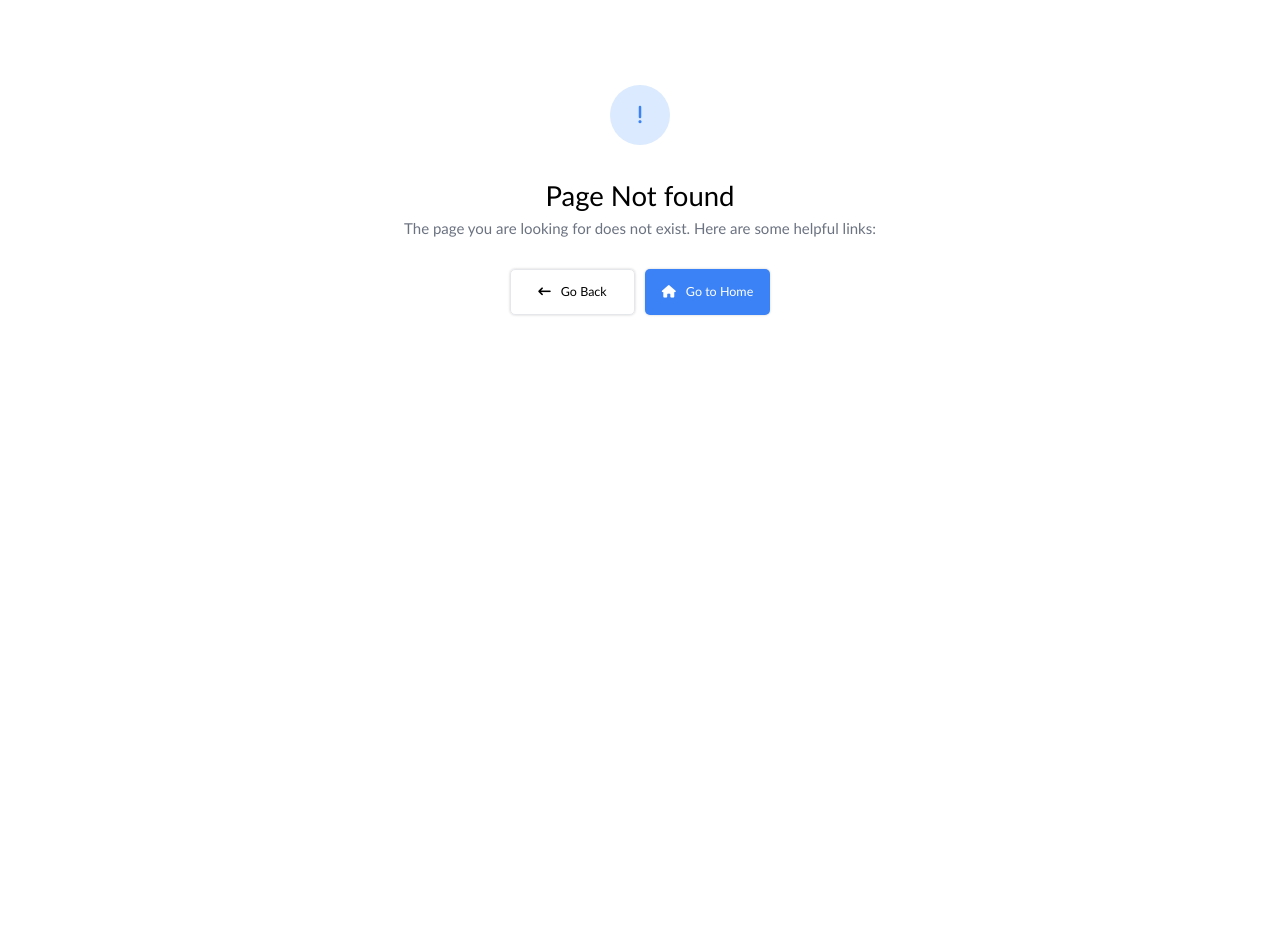
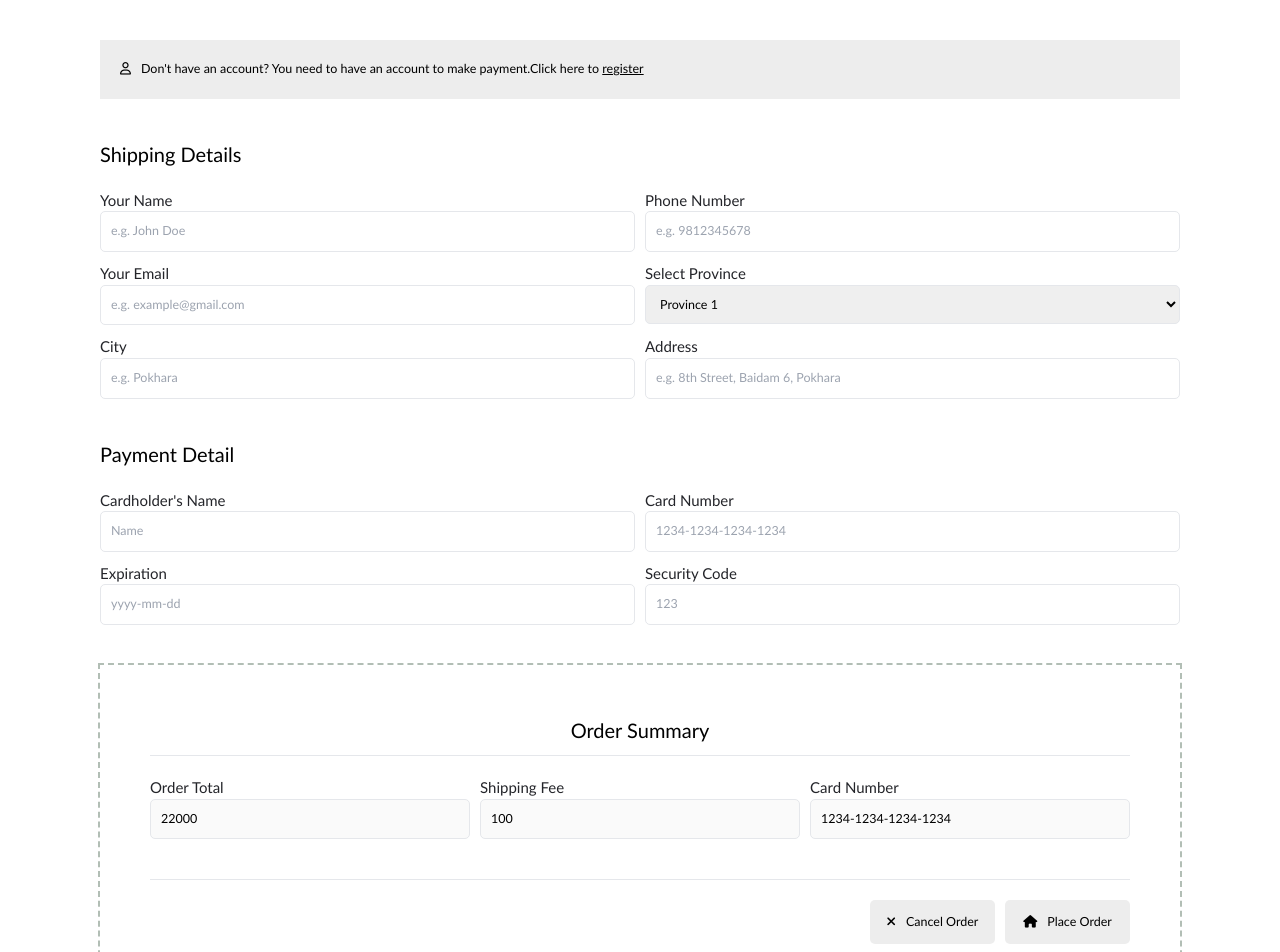
Before and after one commit to YogendraRana/react-ecommerce, a React (Vite) app: page /checkout in a window 1280 px wide. Before the commit this address had no page. Shown: the part 200-1152 px from the top of the page. Before the commit the page ends 800 px from the top, so only its background shows below. Built offline with nearby package versions, Linux system fonts and the light colour scheme.

Commit message:
Added checkout page

```diff
--- a/src/App.tsx
+++ b/src/App.tsx
@@ -6,6 +6,7 @@ import Home from "./components/layout/Home";
 import AuthForm from "./components/auth/AuthForm";
 import NotFound from "./components/layout/NotFound";
 import Products from "./components/products/Products";
+import Checkout from "./components/checkout/Checkout";
 
 const router = createBrowserRouter([
     { path: "/", element: <Home /> },
@@ -13,6 +14,7 @@ const router = createBrowserRouter([
     { path: "/women", element: <Products category="women" /> },
     { path: "/kids", element: <Products category="kids" /> },
     { path: "/join", element: <AuthForm /> },
+    { path: "/checkout", element: <Checkout /> },
     { path: '*', element: <NotFound /> }
 ]);
 
--- /dev/null
+++ b/src/components/checkout/Checkout.tsx
@@ -0,0 +1,144 @@
+import { Link } from 'react-router-dom';
+import Divider from '../utils/Divider';
+import Footer from '../layout/Footer';
+
+const Checkout = () => {
+
+    return (
+        <>
+            <div className='px-[10rem]'>
+                <div className="h-[30vh] flex flex-col justify-center items-center relative">
+                    <h2 className='text-[3rem]'>Checkout</h2>
+                    <div className='mt-[1rem] text-[1.25rem]'>
+                        <Link to='/'>Home</Link>
+                        <span className='mx-[1rem]'>.</span>
+                        <span>Checkout</span>
+                    </div>
+                </div>
+
+                <div className="p-[2rem] text-[1.25rem] bg-[#ededed]">
+                    <i className="fa-regular fa-user"></i>
+                    <span className='ml-[1rem]'>Don't have an account? You need to have an account to make payment.</span>
+                    <Link to='/join'>Click here to <u>register</u></Link>
+                </div>
+
+                <Divider />
+                {/* shipping detail */}
+                <div>
+                    <h2 className='text-[2rem] mb-[2rem]'>Shipping Details</h2>
+
+                    <form className='grid grid-cols-2 gap-[1rem] justify-between flex-wrap'>
+                        <label>
+                            <h2 className='text-[1.5rem] text-[#24252a]'>Your Name</h2>
+                            <input type="text" placeholder="e.g. John Doe" autoComplete='off' className='w-[100%] p-[1rem] text-[1.25rem] border rounded-[0.5rem] placeholder:text-[1.25rem]' />
+                        </label>
+
+                        <label>
+                            <h2 className='text-[1.5rem] text-[#24252a]'>Phone Number</h2>
+                            <input type="tel" maxLength={10} placeholder="e.g. 9812345678" autoComplete='off' className='w-[100%] p-[1rem] text-[1.25rem] border rounded-[0.5rem] placeholder:text-[1.25rem]' />
+                        </label>
+
+                        <label>
+                            <h2 className='text-[1.5rem] text-[#24252a]'>Your Email</h2>
+                            <input type="text" placeholder="e.g. example@gmail.com" autoComplete='off' className='w-[100%] p-[1rem] text-[1.25rem] border rounded-[0.5rem] placeholder:text-[1.25rem]' />
+                        </label>
+
+                        <label>
+                            <h2 className='text-[1.5rem] text-[#24252a]'>Select Province</h2>
+                            <select autoComplete='off' className='w-[100%] p-[1rem] text-[1.25rem] border rounded-[0.5rem] placeholder:text-[1.25rem]'>
+                                <option value='' disabled className='text-[1.25rem]'>Province</option>
+                                <option value='Province 1' className='text-[1.25rem]'>Province 1</option>
+                                <option value='Province 2' className='text-[1.25rem]'>Province 2</option>
+                                <option value='Province 3' className='text-[1.25rem]'>Province 3</option>
+                                <option value='Province 4' className='text-[1.25rem]'>Province 4</option>
+                                <option value='Province 5' className='text-[1.25rem]'>Province 5</option>
+                                <option value='Province 6' className='text-[1.25rem]'>Province 6</option>
+                                <option value='Province 7' className='text-[1.25rem]'>Province 7</option>
+                            </select>
+                        </label>
+
+                        <label>
+                            <h2 className='text-[1.5rem] text-[#24252a]'>City</h2>
+                            <input type="text" placeholder="e.g. Pokhara" name='city' autoComplete='off' className='w-[100%] p-[1rem] text-[1.25rem] border rounded-[0.5rem] placeholder:text-[1.25rem]' />
+                        </label>
+
+                        <label>
+                            <h2 className='text-[1.5rem] text-[#24252a]'>Address</h2>
+                            <input type="text" placeholder="e.g. 8th Street, Baidam 6, Pokhara" name='address' autoComplete='off' className='w-[100%] p-[1rem] text-[1.25rem] border rounded-[0.5rem] placeholder:text-[1.25rem]' />
+                        </label>
+                    </form>
+                </div>
+
+                <Divider />
+                {/* payment detail */}
+                <div>
+                    <h2 className='text-[2rem] mb-[2rem]'>Payment Detail</h2>
+
+                    <form className='grid grid-cols-2 gap-[1rem]'>
+                        <label>
+                            <h2 className='text-[1.5rem] text-[#24252a]'>Cardholder's Name</h2>
+                            <input type="text" placeholder='Name' className='w-[100%] p-[1rem] text-[1.25rem] border rounded-[0.5rem] placeholder:text-[1.25rem]' />
+                        </label>
+
+                        <label>
+                            <h2 className='text-[1.5rem] text-[#24252a]'>Card Number</h2>
+                            <input type="text" placeholder="1234-1234-1234-1234" className='w-[100%] p-[1rem] text-[1.25rem] border rounded-[0.5rem] placeholder:text-[1.25rem]' ></input>
+                        </label>
+
+                        <label>
+                            <h2 className='text-[1.5rem] text-[#24252a]'>Expiration</h2>
+                            <input type="text" placeholder='yyyy-mm-dd' className='w-[100%] p-[1rem] text-[1.25rem] border rounded-[0.5rem] placeholder:text-[1.25rem]' ></input>
+                        </label>
+
+                        <label>
+                            <h2 className='text-[1.5rem] text-[#24252a]'>Security Code</h2>
+                            <input type="text" placeholder="123" className='w-[100%] p-[1rem] text-[1.25rem] border rounded-[0.5rem] placeholder:text-[1.25rem]' ></input>
+                        </label>
+                    </form>
+                </div>
+
+                {/* confirm summary */}
+                <Divider />
+                <div className='p-[5rem] outline-dashed outline-2 outline-[#b2beb5] '>
+                    <h2 className='text-[2rem] pb-[1rem] mb-[2rem] text-center border-b'>Order Summary</h2>
+
+                    <div className='grid grid-cols-3 gap-[1rem]'>
+                        <label>
+                            <h2 className='text-[1.5rem] text-[#24252a]'>Order Total</h2>
+                            <input value={22000} disabled className='w-[100%] p-[1rem] text-[1.25rem] border rounded-[0.5rem] placeholder:text-[1.25rem]' />
+                        </label>
+
+                        <label>
+                            <h2 className='text-[1.5rem] text-[#24252a]'>Shipping Fee</h2>
+                            <input value={100} disabled className='w-[100%] p-[1rem] text-[1.25rem] border rounded-[0.5rem] placeholder:text-[1.25rem]' />
+                        </label>
+
+                        <label>
+                            <h2 className='text-[1.5rem] text-[#24252a]'>Card Number</h2>
+                            <input value="1234-1234-1234-1234" disabled className='w-[100%] p-[1rem] text-[1.25rem] border rounded-[0.5rem] placeholder:text-[1.25rem]' ></input>
+                        </label>
+                    </div>
+
+                    <Divider />
+
+                    <div className='pt-[2rem] flex gap-[1rem] justify-end border-t'>
+                        <button className='py-[1.25rem] w-[12.5rem] bg-[#ededed] cursor-pointer rounded-[0.5rem] text-[1.25rem]'>
+                            <i className="fa-solid fa-xmark"></i>
+                            <span className='ml-[1rem]'>Cancel Order</span>
+                        </button>
+                        <button className='py-[1.25rem] w-[12.5rem] bg-[#ededed] cursor-pointer rounded-[0.5rem] text-[1.25rem]'>
+                            <i className="fa-solid fa-house"></i>
+                            <span className='ml-[1rem]'>Place Order</span>
+                        </button>
+                    </div>
+                </div>
+
+            </div>
+
+            <Divider />
+            <Footer />
+        </>
+    );
+}
+
+export default Checkout;
--- /dev/null
+++ b/src/components/checkout/Payment.tsx
@@ -0,0 +1,49 @@
+import { useState } from 'react';
+
+// import css
+import './payment.css'
+import Divider from '../utils/Divider';
+
+// prop type
+type PaymentPropsType = {
+    activeStep: number;
+    handleStepChange: (step: number) => void;
+}
+
+const Payment = ({ activeStep, handleStepChange }: PaymentPropsType) => {
+    const [name, setName] = useState('');
+
+    return (
+        <div className='paymentContainer'>
+            <h2>Payment Detail</h2>
+
+            <form>
+                <div>
+                    <label>Cardholder's Name</label>
+                    <input type="text" placeholder='Name' value={name} onChange={(e) => setName(e.target.value)} />
+                </div>
+
+                <div>
+                    <label>Card Number</label>
+                    <input className='stripeInputField'></input>
+                </div>
+
+                <div>
+                    <label>Expiration</label>
+                    <input className='stripeInputField'></input>
+                </div>
+
+                <div>
+                    <label>Security Code</label>
+                    <input className='stripeInputField'></input>
+                </div>
+            </form>
+
+            <Divider />
+
+            <button onClick={() => handleStepChange(activeStep - 1)}>Back</button>
+        </div>
+    )
+}
+
+export default Payment;
--- a/src/components/drawers/Cart.tsx
+++ b/src/components/drawers/Cart.tsx
@@ -1,3 +1,4 @@
+import { useNavigate } from "react-router-dom";
 import { AnimatePresence, motion } from "framer-motion";
 
 // import data
@@ -10,6 +11,8 @@ interface CartProps {
 }
 
 const Cart = ({ isCartOpen, setIsCartOpen }: CartProps) => {
+    const navigate = useNavigate();
+
     const handleClick = (e: React.MouseEvent) => {
         if (e.currentTarget.id === 'overlay') {
             setIsCartOpen();
@@ -23,11 +26,11 @@ const Cart = ({ isCartOpen, setIsCartOpen }: CartProps) => {
                     isCartOpen &&
                     <motion.div
                         initial={{ x: "100%" }}
-                        animate={{ x: isCartOpen ? "0" : "100%", display: isCartOpen ? "block" : "none" }}
-                        transition={{stiffness: 1}}
+                        animate={{ x: isCartOpen ? "0" : "100%" }}
+                        transition={{ stiffness: 1 }}
                         className={`
                             h-[100vh] w-[40rem]
-                            absolute top-0 right-0
+                            fixed top-0 right-0 bottom-0
                             flex flex-col
                             bg-white
                             z-[50]
@@ -66,7 +69,9 @@ const Cart = ({ isCartOpen, setIsCartOpen }: CartProps) => {
                                 <p className="text-[1.5rem]">Total</p>
                                 <strong className="text-[1.5rem]">Rs 100</strong>
                             </div>
-                            <button className="w-full p-[1rem] rounded-full bg-[#2D3448] text-[1.25rem] text-white">Checkout</button>
+                            <button
+                                onClick={() => navigate('/checkout')}
+                                className="w-full p-[1rem] rounded-full bg-[#2D3448] text-[1.25rem] text-white">Checkout</button>
                         </div>
                     </motion.div>
                 }
--- a/src/components/layout/Banner.tsx
+++ b/src/components/layout/Banner.tsx
@@ -39,7 +39,14 @@ const Banner = () => {
                 </button>
 
                 <div className="flex gap-[1rem]">
-                    {data.map((_, index) => (<span onClick={() => setActiveIndex(index)} key={index} className={`${activeIndex === index ? "bg-[#8a958d]" : "bg-white"} h-[0.75rem] w-[0.75rem] rounded-full`}></span>))}
+                    {
+                        data.map((_, index) =>
+                            <span
+                                key={index}
+                                onClick={() => setActiveIndex(index)}
+                                className={`${activeIndex === index ? "bg-[#8a958d]" : "bg-white"} h-[0.75rem] w-[0.75rem] rounded-full`}></span>
+                        )
+                    }
                 </div>
 
                 <button onClick={() => next()} className="h-[3rem] w-[3rem] text-[#8a958d] hover:bg-white rounded-full duration-300">
```
